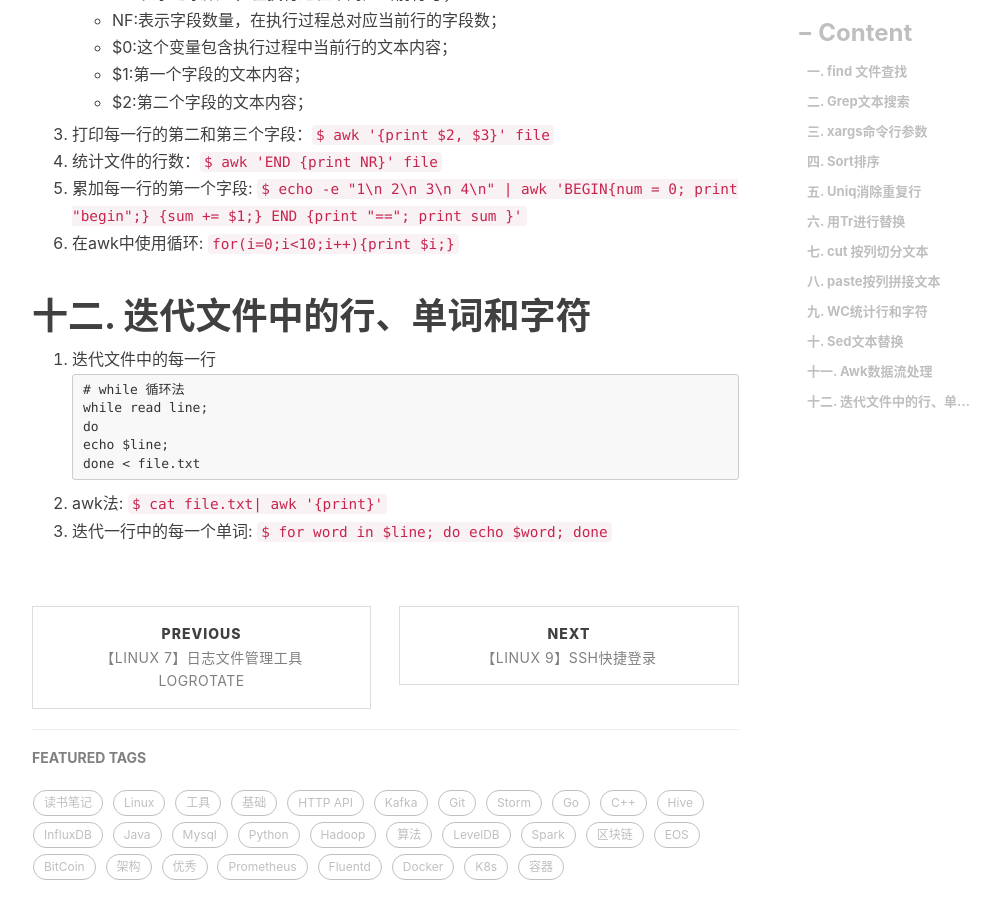
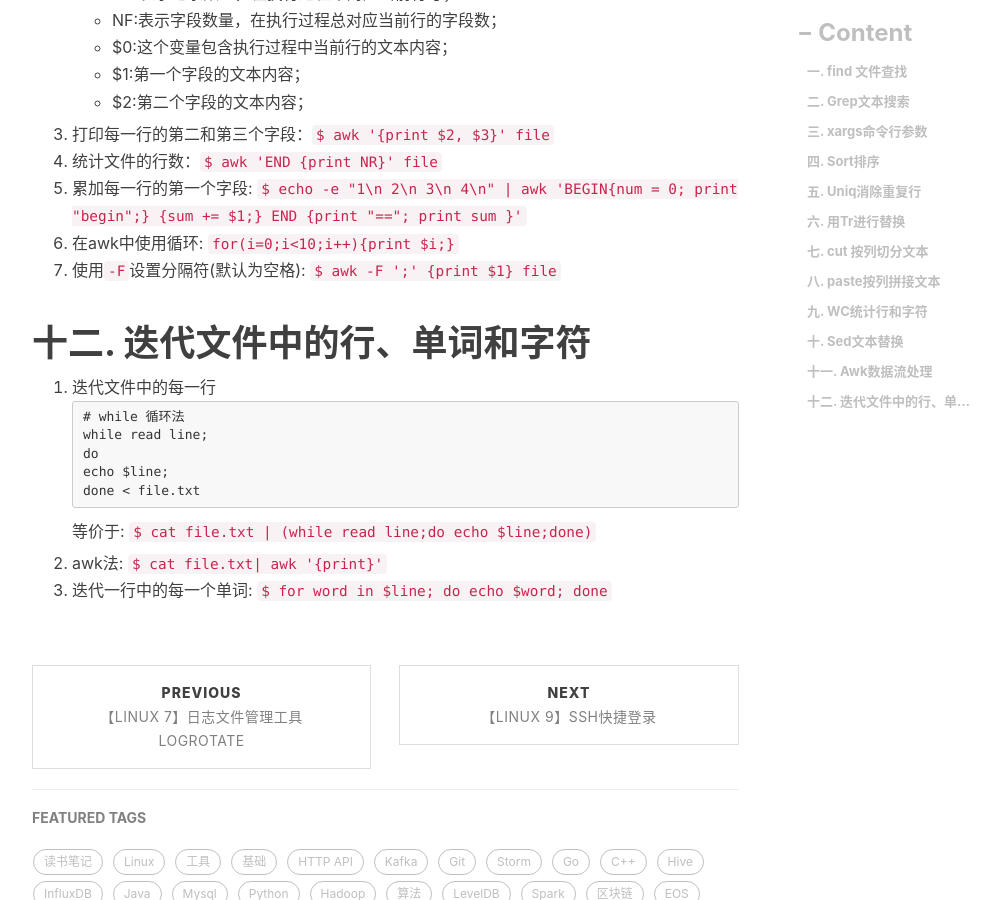
Before and after one commit to engru/chenguolin.github.io, a Jekyll site: the page built from _posts/2016-09-25-【Linux-8】Linux文本处理命令.md, in a window 1280 px wide and 900 px high, scrolled down 4099 px. Shown: the whole window, without its empty margins (233-1233 px from the left). Built offline with Jekyll 4.4.1, drawn with Linux system fonts in a browser that asks for light colours; nearby versions of some CDN libraries; comment, search, counter and statistics services are not loaded.

Commit message:
Update 2016-09-25-【Linux-8】Linux文本处理命令.md

````diff
--- a/_posts/2016-09-25-【Linux-8】Linux文本处理命令.md
+++ b/_posts/2016-09-25-【Linux-8】Linux文本处理命令.md
@@ -122,6 +122,7 @@ xargs参数说明
 4. 统计文件的行数：`$ awk 'END {print NR}' file`
 5. 累加每一行的第一个字段: `$ echo -e "1\n 2\n 3\n 4\n" | awk 'BEGIN{num = 0; print "begin";} {sum += $1;} END {print "=="; print sum }'`
 6. 在awk中使用循环: `for(i=0;i<10;i++){print $i;}`
+7. 使用`-F`设置分隔符(默认为空格): `$ awk -F ';' {print $1} file`
 
 # 十二. 迭代文件中的行、单词和字符
 1. 迭代文件中的每一行
@@ -132,5 +133,6 @@ xargs参数说明
    echo $line;
    done < file.txt
    ```
+   等价于: `$ cat file.txt | (while read line;do echo $line;done)`
 2. awk法: `$ cat file.txt| awk '{print}'`
 3. 迭代一行中的每一个单词: `$ for word in $line; do echo $word; done`
````
